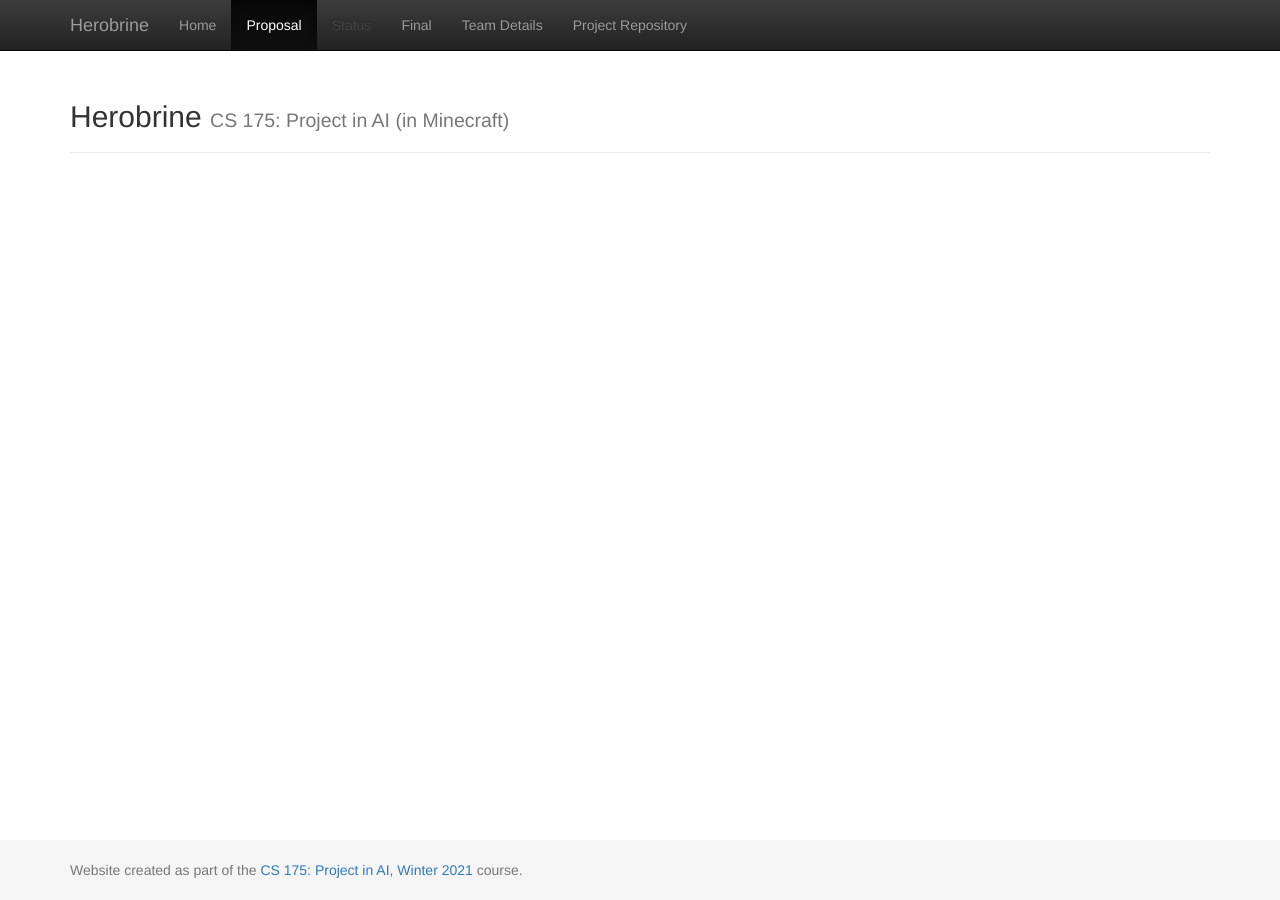
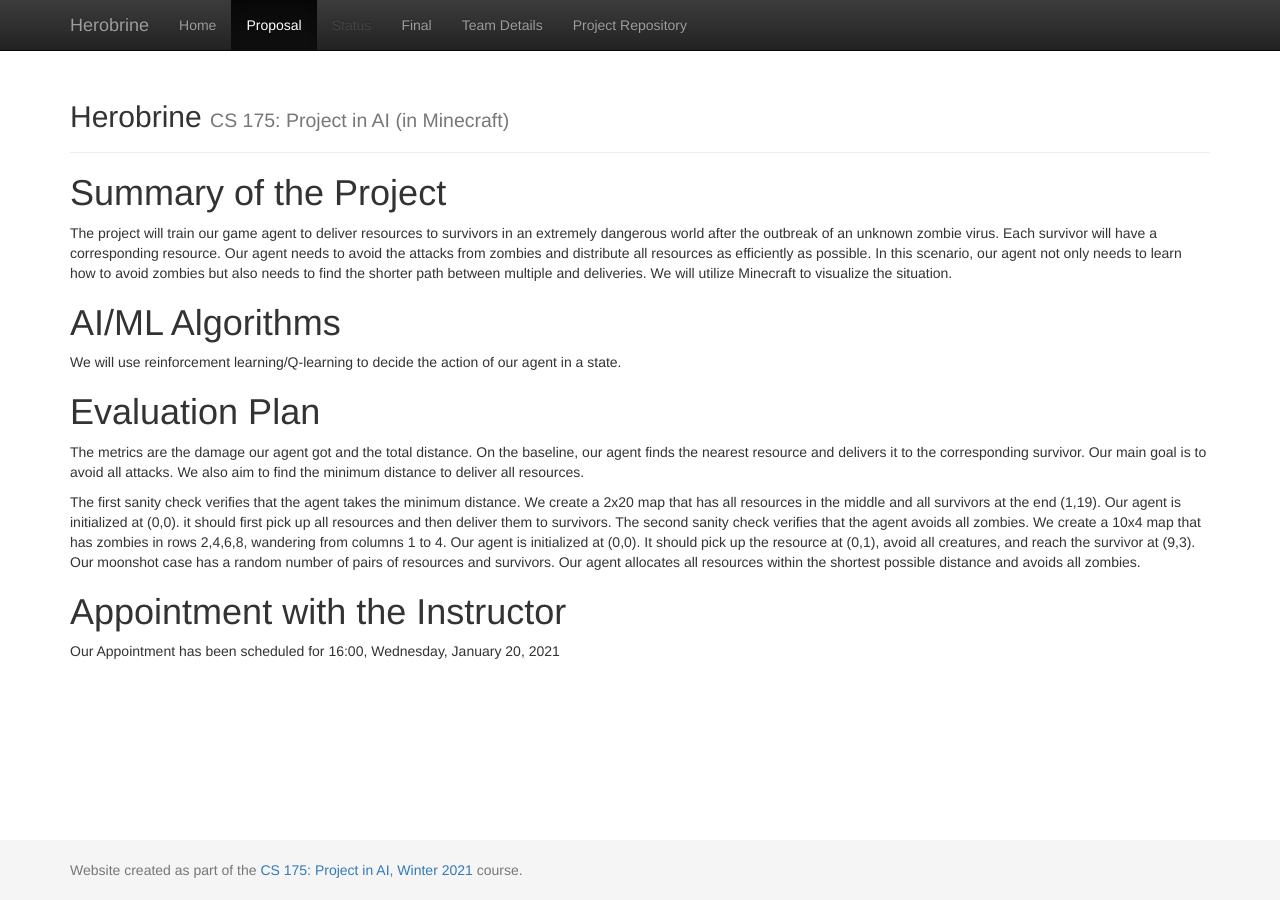
Before and after one commit to ETTOTW/Herobrine, a Jekyll site: the page built from docs/proposal.md, in a window 1280 px wide. Built offline with Jekyll 4.4.1, drawn with Linux system fonts in a browser that asks for light colours.

Commit message:
Update proposal.md
proposal version 1

```diff
--- a/docs/proposal.md
+++ b/docs/proposal.md
@@ -2,3 +2,22 @@
 layout: default
 title: Proposal
 ---
+
+# Summary of the Project
+The project will train our game agent to deliver resources to survivors in an extremely dangerous world after the outbreak of an unknown zombie virus. Each survivor will have a corresponding resource. Our agent needs to avoid the attacks from zombies and distribute all resources as efficiently as possible. In this scenario, our agent not only needs to learn how to avoid zombies but also needs to find the shorter path between multiple and deliveries. We will utilize Minecraft to visualize the situation.
+
+
+# AI/ML Algorithms
+We will use reinforcement learning/Q-learning to decide the action of our agent in a state.
+
+
+# Evaluation Plan
+The metrics are the damage our agent got and the total distance. On the baseline, our agent finds the nearest resource and delivers it to the corresponding survivor. Our main goal is to avoid all attacks. We also aim to find the minimum distance to deliver all resources.
+
+The first sanity check verifies that the agent takes the minimum distance. We create a 2x20 map that has all resources in the middle and all survivors at the end (1,19). Our agent is initialized at (0,0). it should first pick up all resources and then deliver them to survivors.
+The second sanity check verifies that the agent avoids all zombies. We create a 10x4 map that has zombies in rows 2,4,6,8, wandering from columns 1 to 4. Our agent is initialized at (0,0). It should pick up the resource at (0,1), avoid all creatures, and reach the survivor at (9,3).
+Our moonshot case has a random number of pairs of resources and survivors. Our agent allocates all resources within the shortest possible distance and avoids all zombies.
+
+
+# Appointment with the Instructor
+Our Appointment has been scheduled for 16:00, Wednesday, January 20, 2021
```
